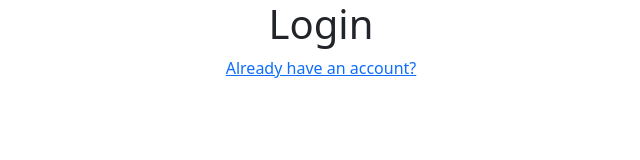
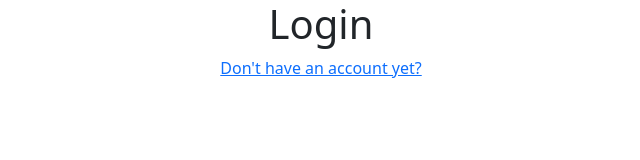
Before and after one commit to JohnnatanEstevez/my-final-project, a React (Create React App) app: page /login in a window 1280 px wide. Shown: the top 160 px of the page, without its empty margins (319-959 px from the left). Built offline with nearby package versions, Linux system fonts and the light colour scheme.

Commit message:
correction Link to registration from login

```diff
--- a/src/componentes/login.js
+++ b/src/componentes/login.js
@@ -8,7 +8,7 @@
     <div>
       <h1 className="text-center">Login</h1>
       <div className="text-center">
-        <Link to="/register">Already have an account?</Link>
+        <Link to="/register">Don't have an account yet?</Link>
       </div>
     </div>
   );
```
